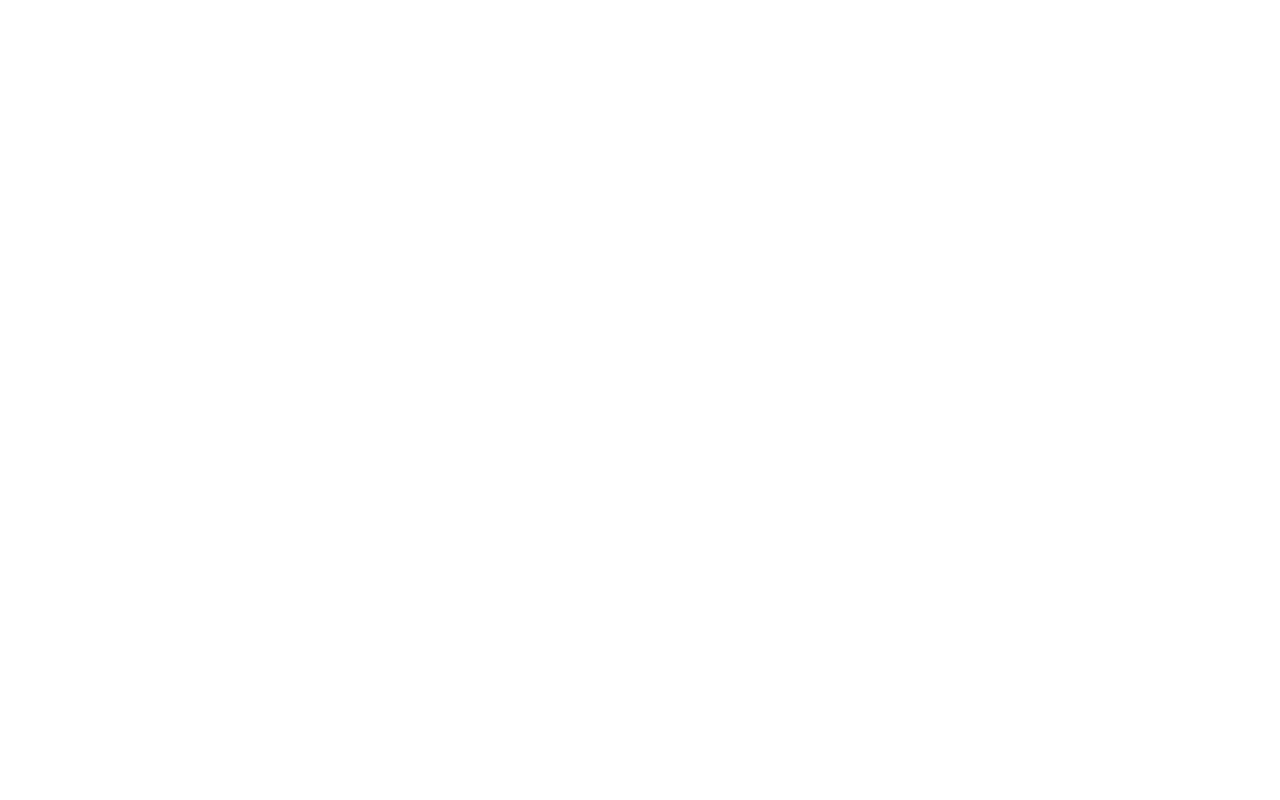
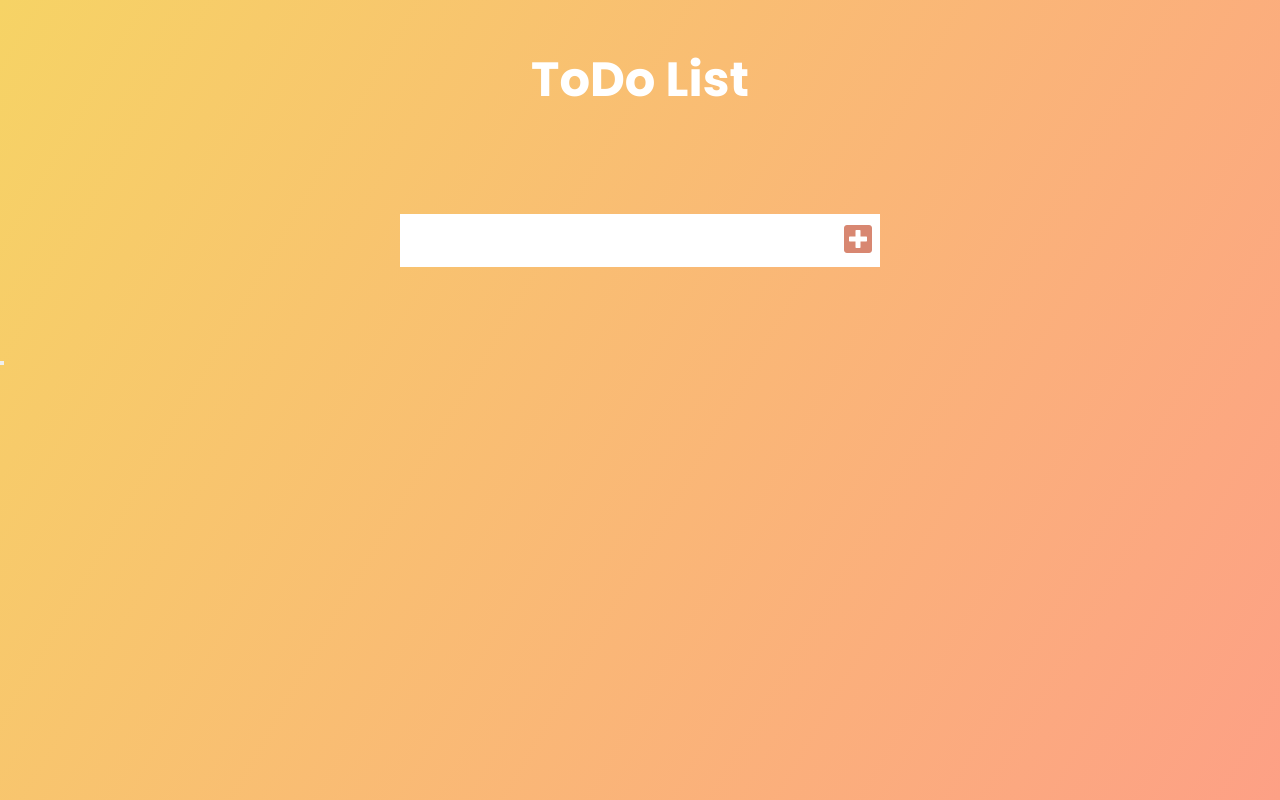
Before and after one commit to Lenarqa/ToDoList, a plain HTML site: page index.html in a window 1280 px wide. Drawn offline with Linux system fonts and the light colour scheme.

Commit message:
add fonts and icons, add first css

```diff
--- a/index.html
+++ b/index.html
@@ -3,9 +3,30 @@
 <head>
     <meta charset="UTF-8">
     <meta name="viewport" content="width=device-width, initial-scale=1.0">
+    <link href="https://fonts.googleapis.com/css2?family=Poppins:ital,wght@0,300;0,400;0,600;0,700;1,300;1,400;1,600;1,700&display=swap" rel="stylesheet">
+    <link rel="stylesheet" href="https://cdnjs.cloudflare.com/ajax/libs/font-awesome/5.12.0-2/css/all.min.css" integrity="sha256-46r060N2LrChLLb5zowXQ72/iKKNiw/lAmygmHExk/o=" crossorigin="anonymous" />
+    <link rel="stylesheet" href="style.css">
     <title>To do list</title>
 </head>
 <body>
+    <header>
+        <h1>ToDo List</h1>
+    </header>
+    <form action="">
+        <input type="text" class="todo-input">
+        <button class="todo-btn" type="submit">
+            <i class="fas fa-plus-square"></i>
+        </button>
+    </form>
+    <div class="todo-container">
+        <ul class="todo-list">
+            <div class="todo">
+                <li></li>
+                <button></button>
+            </div>
+        </ul>
+    </div>
 
+    <script src="main.js"></script>
 </body>
 </html>
--- a/style.css
+++ b/style.css
@@ -0,0 +1,43 @@
+*{
+    margin: 0;
+    padding: 0;
+    box-sizing: border-box;
+}
+
+body{
+    background: linear-gradient(120deg, #f6d365, #fda085);
+    color: #fff;
+    font-family: "Poppins", serif;
+    min-height: 100vh;
+}
+
+header{
+    font-size: 1.5rem;
+}
+
+header,
+form{
+    min-height: 20vh;
+    display: flex;
+    justify-content:center;
+    align-items: center;
+}
+
+form input, form button{
+    padding: 0.5rem;
+    font-size: 2rem;
+    border: none;
+    background-color: #fff;
+}
+
+form button{
+    color: #d88771;
+    background-color: #fff;
+    cursor: pointer;
+    transition: all 0.3s ease;
+}
+
+form button:hover{
+    background: #d88771;
+    color: #fff;
+}
```
